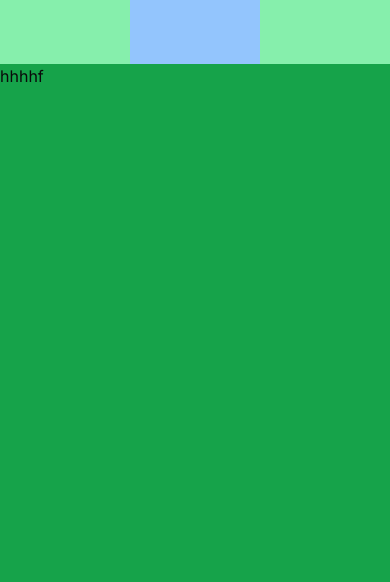
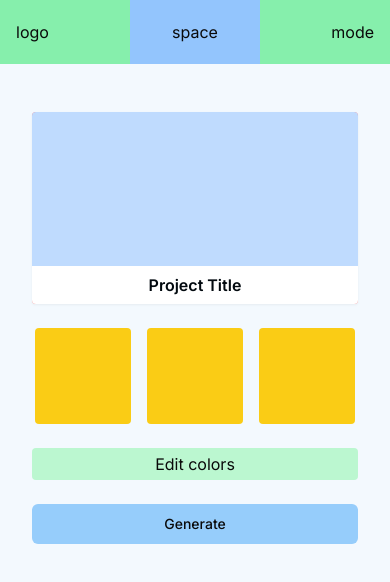
Before and after one commit to TejasBhovad/notion-covers, a Next.js app: page / in a window 390 px wide. Shown: the top 582 px of the page. Built offline with nearby package versions, Linux system fonts and the light colour scheme.

Commit message:
style: add base design

```diff
--- a/app/components/Navbar.jsx
+++ b/app/components/Navbar.jsx
@@ -2,10 +2,16 @@ import React from "react";
 
 const Navbar = () => {
   return (
-    <div className="w-full h-16 bg-red-400 flex">
-      <div className="w-1/3 h-full w-full bg-green-300"></div>
-      <div className="w-1/3 h-full w-full bg-blue-300"></div>
-      <div className="w-1/3 h-full w-full bg-green-300"></div>
+    <div className="absolute w-full h-16 bg-red-400 flex">
+      <div className="w-1/3 h-full w-full bg-green-300 flex items-center justify-start px-4">
+        logo
+      </div>
+      <div className="w-1/3 h-full w-full bg-blue-300 flex items-center justify-center px-4">
+        space
+      </div>
+      <div className="w-1/3 h-full w-full bg-green-300 flex items-center justify-end px-4">
+        mode
+      </div>
     </div>
   );
 };
--- a/app/page.jsx
+++ b/app/page.jsx
@@ -1,11 +1,55 @@
-import React from "react";
+"use client";
+import { useState } from "react";
 import Navbar from "@/app/components/Navbar";
+import {
+  Collapsible,
+  CollapsibleContent,
+  CollapsibleTrigger,
+} from "@/components/ui/collapsible";
+import { Button } from "@/components/ui/button";
 
 const Home = () => {
+  const [isOpen, setIsOpen] = useState(false);
   return (
-    <div className="w-full h-full bg-red-600">
+    <div className="w-full h-full bg-background">
       <Navbar />
-      <div className="w-full h-full bg-green-600">hhhhf</div>
+      <div className="w-full h-full pt-16 sm:px-12 px-8 flex flex-col items-center ">
+        <div className="w-full h-full pt-12 gap-6 flex flex-col max-w-[875px]">
+          <div className="w-full h-32 bg-green-200 gradient rounded-sm hidden sm:flex transition-all"></div>
+          <div className="w-full h-48 preview rounded-sm flex transition-all flex justify-between gap-6">
+            <div className="aspect-square bg-red-200 h-full rounded-sm hidden sm:flex transition-all flex flex-col drop-shadow-sm">
+              <div className="w-full h-4/5 bg-blue-200 rounded-t-sm"></div>
+              <div className="w-full h-1/5 bg-white rounded-b-sm flex items-center justify-center">
+                <span className="font-semibold text-text">Project Title</span>
+              </div>
+            </div>
+            <div className="bg-red-400 h-full rounded-sm sm:w-full w-full transition-all flex flex-col drop-shadow-sm">
+              <div className="w-full h-4/5 bg-blue-200 rounded-t-sm"></div>
+              <div className="w-full h-1/5 bg-white rounded-b-sm flex items-center justify-center">
+                <span className="font-semibold text-text">Project Title</span>
+              </div>
+            </div>
+          </div>
+          <div className="w-full h-24 gradient rounded-sm flex transition-all justify-center sm:justify-start flex gap-4">
+            <div className="aspect-square h-full bg-yellow-400 rounded-sm"></div>
+            <div className="aspect-square h-full bg-yellow-400 rounded-sm"></div>
+            <div className="aspect-square h-full bg-yellow-400 rounded-sm"></div>
+          </div>
+          <Collapsible open={isOpen} onOpenChange={setIsOpen}>
+            <CollapsibleTrigger
+              className={`w-full h-8 bg-green-200 gradient rounded-sm flex transition-all flex items-center justify-center ${
+                isOpen ? "rounded-b-none" : ""
+              }`}
+            >
+              Edit colors
+            </CollapsibleTrigger>
+            <CollapsibleContent>
+              <div className="w-full h-8 bg-green-200 gradient rounded-b-sm rounded-t-none flex transition-all flex"></div>
+            </CollapsibleContent>
+          </Collapsible>
+          <Button className="sm:hidden flex">Generate</Button>
+        </div>
+      </div>
     </div>
   );
 };
--- /dev/null
+++ b/components/ui/button.jsx
@@ -0,0 +1,47 @@
+import * as React from "react"
+import { Slot } from "@radix-ui/react-slot"
+import { cva } from "class-variance-authority";
+
+import { cn } from "@/lib/utils"
+
+const buttonVariants = cva(
+  "inline-flex items-center justify-center whitespace-nowrap rounded-md text-sm font-medium ring-offset-background transition-colors focus-visible:outline-none focus-visible:ring-2 focus-visible:ring-ring focus-visible:ring-offset-2 disabled:pointer-events-none disabled:opacity-50",
+  {
+    variants: {
+      variant: {
+        default: "bg-primary text-primary-foreground hover:bg-primary/90",
+        destructive:
+          "bg-destructive text-destructive-foreground hover:bg-destructive/90",
+        outline:
+          "border border-input bg-background hover:bg-accent hover:text-accent-foreground",
+        secondary:
+          "bg-secondary text-secondary-foreground hover:bg-secondary/80",
+        ghost: "hover:bg-accent hover:text-accent-foreground",
+        link: "text-primary underline-offset-4 hover:underline",
+      },
+      size: {
+        default: "h-10 px-4 py-2",
+        sm: "h-9 rounded-md px-3",
+        lg: "h-11 rounded-md px-8",
+        icon: "h-10 w-10",
+      },
+    },
+    defaultVariants: {
+      variant: "default",
+      size: "default",
+    },
+  }
+)
+
+const Button = React.forwardRef(({ className, variant, size, asChild = false, ...props }, ref) => {
+  const Comp = asChild ? Slot : "button"
+  return (
+    (<Comp
+      className={cn(buttonVariants({ variant, size, className }))}
+      ref={ref}
+      {...props} />)
+  );
+})
+Button.displayName = "Button"
+
+export { Button, buttonVariants }
--- /dev/null
+++ b/components/ui/collapsible.jsx
@@ -0,0 +1,11 @@
+"use client"
+
+import * as CollapsiblePrimitive from "@radix-ui/react-collapsible"
+
+const Collapsible = CollapsiblePrimitive.Root
+
+const CollapsibleTrigger = CollapsiblePrimitive.CollapsibleTrigger
+
+const CollapsibleContent = CollapsiblePrimitive.CollapsibleContent
+
+export { Collapsible, CollapsibleTrigger, CollapsibleContent }
--- a/package.json
+++ b/package.json
@@ -9,6 +9,8 @@
     "lint": "next lint"
   },
   "dependencies": {
+    "@radix-ui/react-collapsible": "^1.0.3",
+    "@radix-ui/react-slot": "^1.0.2",
     "class-variance-authority": "^0.7.0",
     "clsx": "^2.1.0",
     "lucide-react": "^0.307.0",
```
Also changed, not shown: 1 other file (tests, documents, lock files or other folders).
